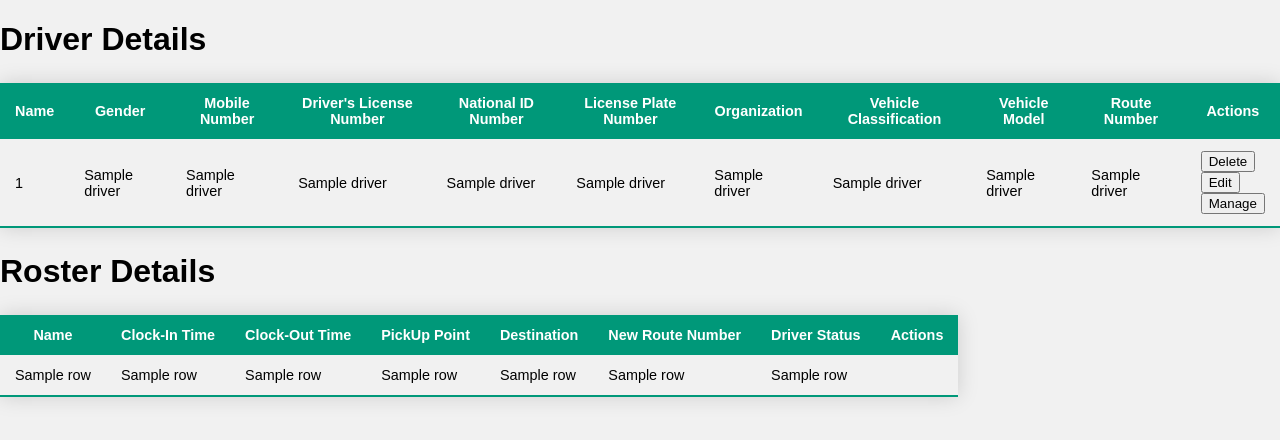
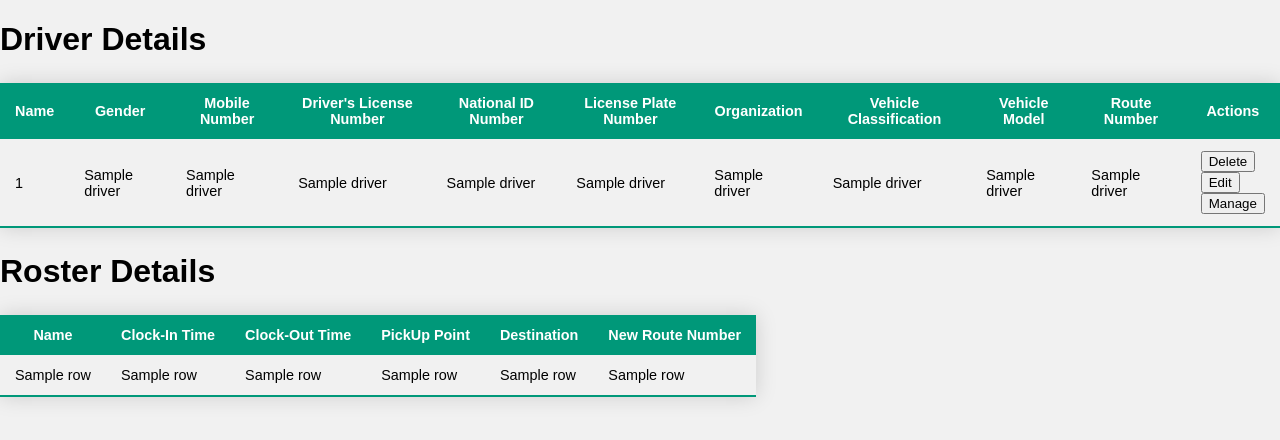
Before and after one commit to muiruri7/RegDriver, a Flask app: template templates/admin.html in a window 1280 px wide. Shown: the part 18-458 px from the top of the page. Run offline with Flask 3, Linux system fonts and the light colour scheme; the template is opened without the code that fills it: most values are stand-ins (such as "Sample title", 1, 10 or a date in 2020); some libraries are stand-ins or nearby versions.

Commit message:
Initial Commit

```diff
--- a/templates/admin.html
+++ b/templates/admin.html
@@ -261,8 +261,6 @@
                 <th>PickUp Point</th>
                 <th>Destination</th>
                 <th>New Route Number</th>
-                <th>Driver Status</th>
-                <th>Actions</th>
             </tr>
         </thead>
         <tbody>
@@ -274,8 +272,6 @@
                 <td>{{ row[4] }}</td>
                 <td>{{ row[5] }}</td>
                 <td>{{ row[6] }}</td>
-                <td>{{ row[7] }}</td>
-                <td></td>
             </tr>
             {% endfor %}
         </tbody>
```
